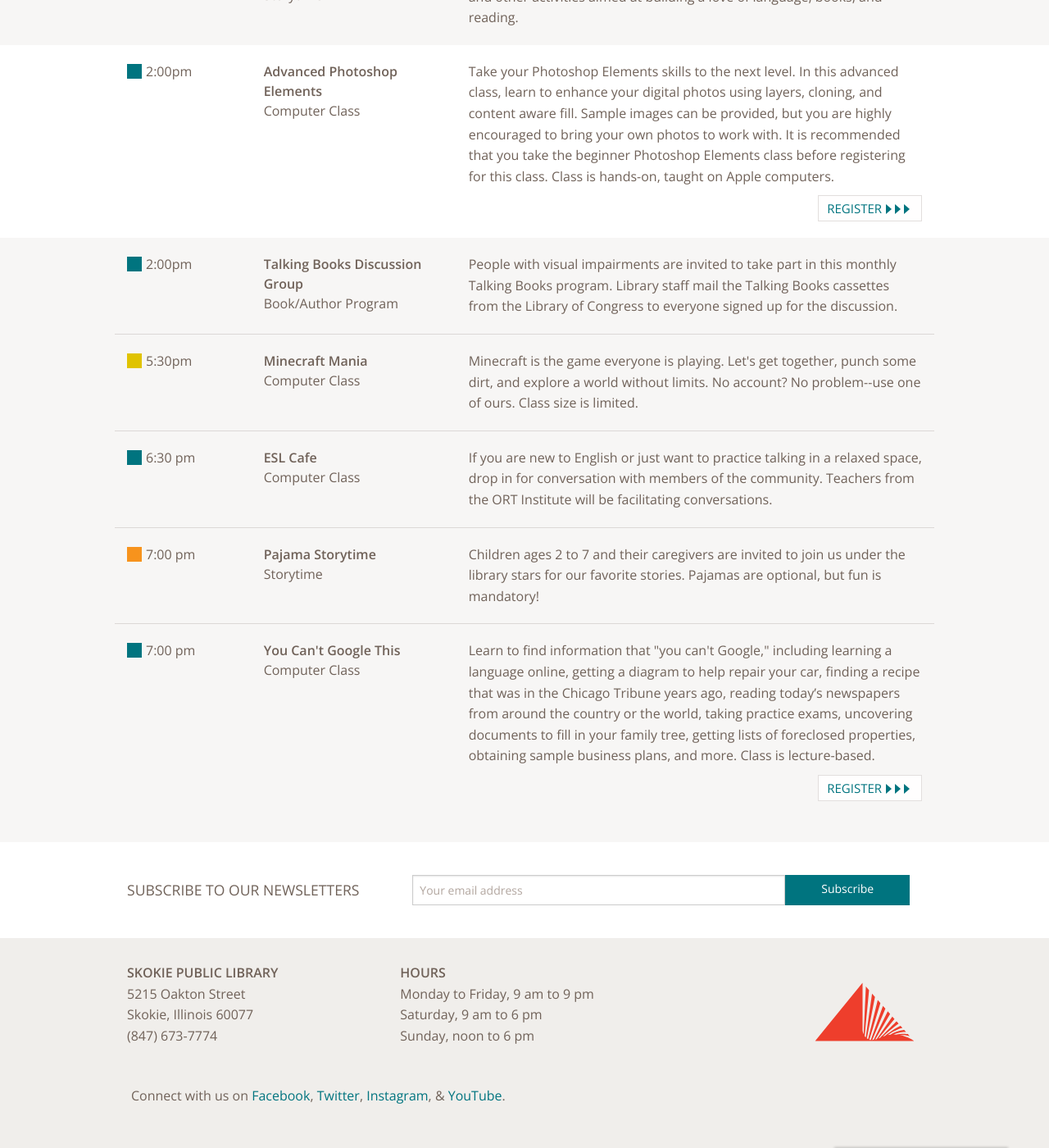
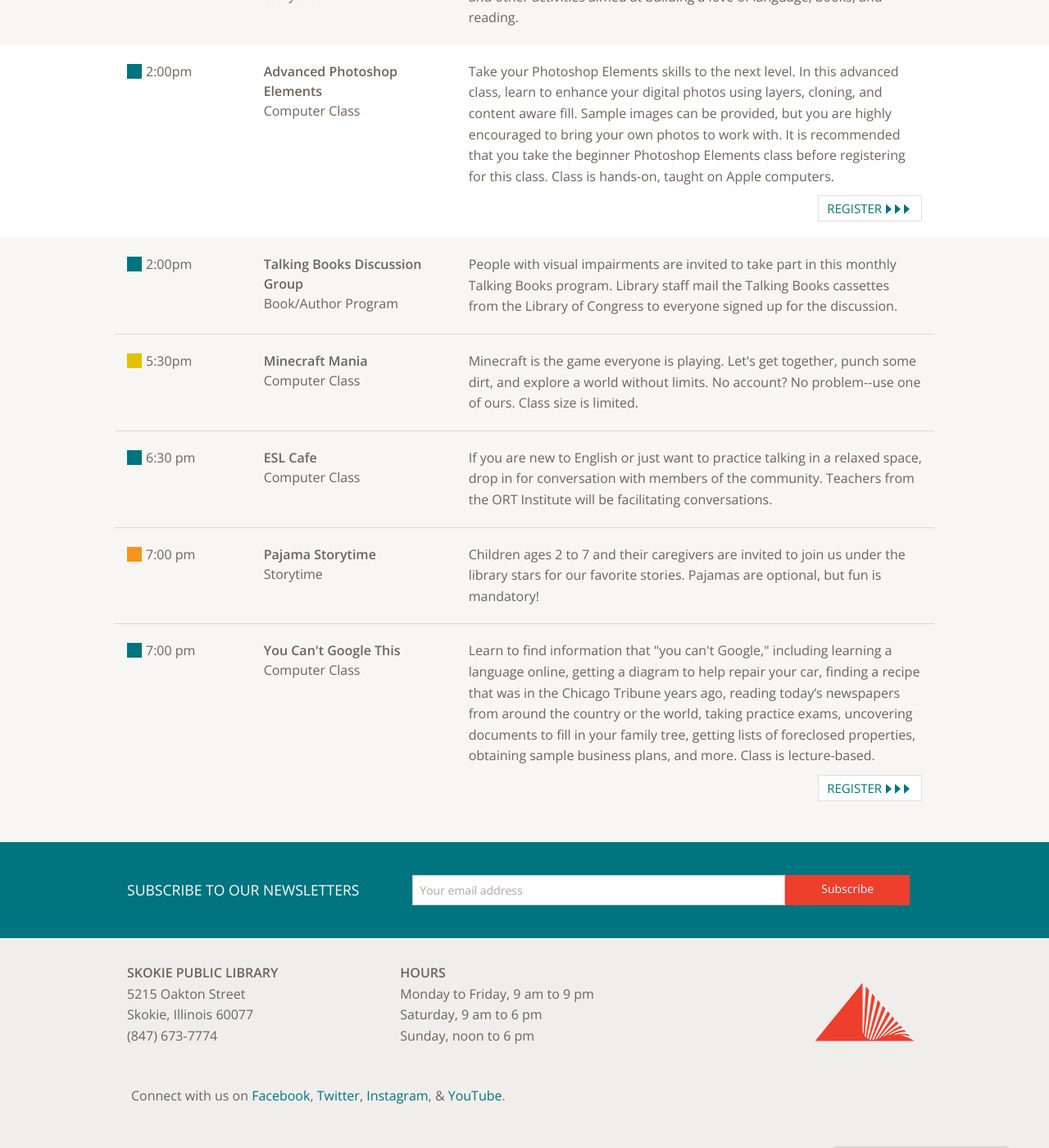
Before and after one commit to skokielibrary/prototype, a Jekyll site: the page built from events/index.html, in a window 1280 px wide and 1400 px high, scrolled down 1118 px. Shown: the whole window at 82% size. Built offline with Jekyll 4.4.1, drawn with Linux system fonts in a browser that asks for light colours; nearby versions of some CDN libraries; grey boxes are pictures that could not be loaded.

Commit message:
teal newsletter box

```diff
--- a/_includes/footer.html
+++ b/_includes/footer.html
@@ -1,4 +1,5 @@
 <!-- subscribe -->
+<div class="fill-teal">
   <div class="row">
     <div class="subscribe-bin">
       <div class="large-4 columns">
@@ -12,6 +13,7 @@
             </div>
             <div class="medium-3 small-4 columns">
               <a href="#" class="button postfix">Subscribe</a>
+            </div>
           </div>
         </div>
       </div>
--- a/css/styles.css
+++ b/css/styles.css
@@ -429,6 +429,7 @@ margin-top: 25px;}
   text-align: center;
   padding-bottom: 10px;
   margin-top: 30px;
+  color: white;
 }
 .subscribe-bin input {
   margin: 0;
@@ -436,6 +437,7 @@ margin-top: 25px;}
 }
 .subscribe-bin .button {
   margin: 0;
+  background-color: #EE3E2C
 }
 @media only screen and (min-width: 64.063em) {
   .subscribe-bin h4 {
```
Lines whose indentation alone changed are shown as unchanged.
